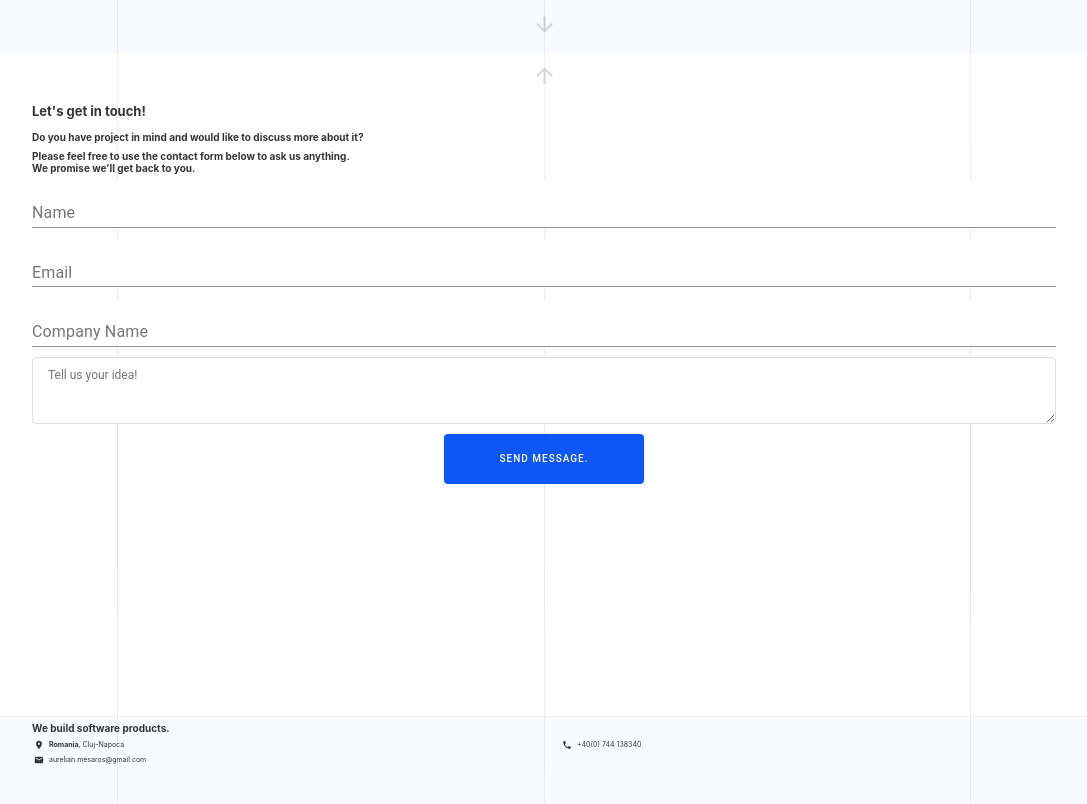
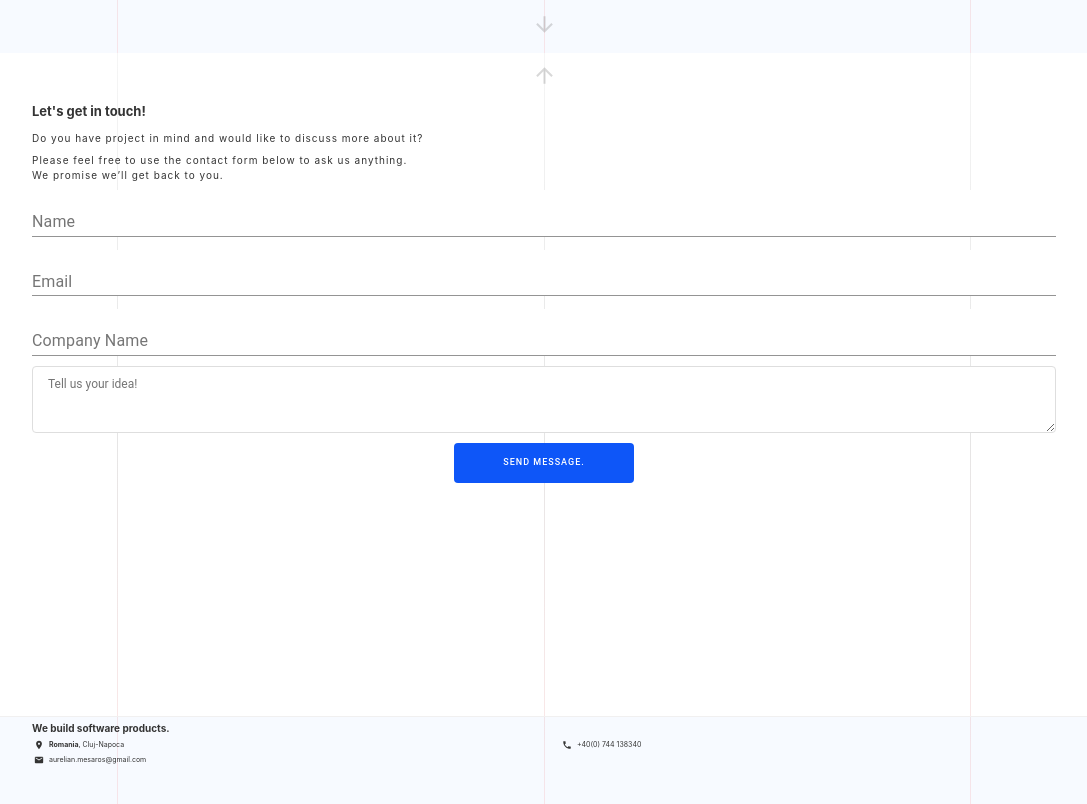
Before and after one commit to relumesaros/flawless-bits, a React app: page / in a window 1280 px wide. Shown: the part 3000-3804 px from the top of the page, without its empty margins (96-1183 px from the left). Built offline with nearby package versions, Linux system fonts and the light colour scheme.

Commit message:
Beautify ContactUs Page.

```diff
--- a/src/components/common/ButtonCommon.jsx
+++ b/src/components/common/ButtonCommon.jsx
@@ -26,7 +26,7 @@ export const styles = {
     },
 
     '@media only screen and (max-width: 900px), screen and (max-height: 800px)': {
-      fontSize: '10px',
+      fontSize: '9px',
       letterSpacing: '1px',
     },
   },
--- a/src/components/sections/ContactUs.jsx
+++ b/src/components/sections/ContactUs.jsx
@@ -82,8 +82,8 @@ const ButtonCommonWrapper = styled.div`
   margin: 20px 0 10px 0;
 
   @media only screen and (max-width: 900px), screen and (max-height: 800px) {
-    width: 200px;
-    height: 50px;
+    width: 180px;
+    height: 40px;
     margin: 10px 0 5px 0;
   }
 `;
@@ -159,13 +159,16 @@ const SubtitleContent = styled.div`
 
 const Subtitle = styled.p`
   margin: 15px 0;
-  font-size: 18px;
-  font-weight: 700;
+  font-size: 20px;
+  letter-spacing: 2px;
+  line-height: 30px;
 
   @media only screen and (max-width: 900px), screen and (max-height: 800px) {
     margin: 3px;
     font-size: 10px;
     margin: 7px 0;
+    letter-spacing: 1px;
+    line-height: 15px;
   }
 `;
 
```
